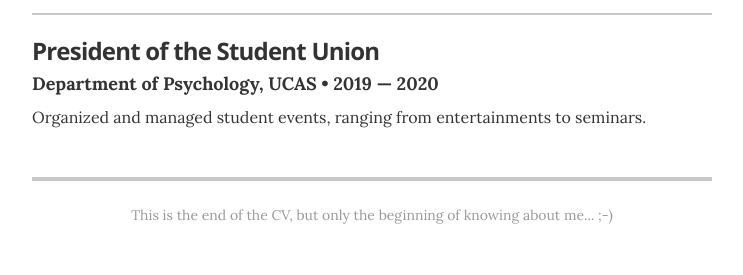
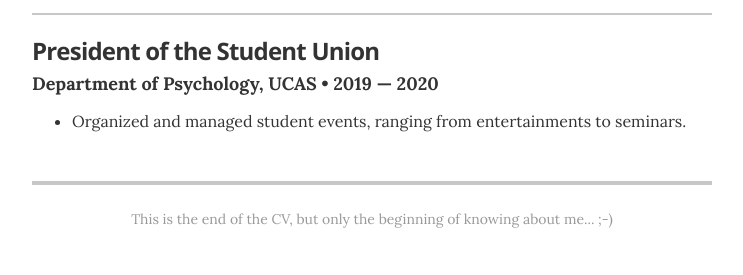
Before and after one commit to PsychYan/PsychYan.github.io, a Jekyll site: the page built from index.html, in a window 1280 px wide. Shown: the part 3842-4117 px from the top of the page, without its empty margins (268-1011 px from the left). Built offline with Jekyll 4.4.1, drawn with Linux system fonts in a browser that asks for light colours.

Commit message:
Update associations.yml

```diff
--- a/_data/associations.yml
+++ b/_data/associations.yml
@@ -4,4 +4,4 @@
 - organization: President of the Student Union
   role: Department of Psychology, UCAS
   year: 2019 &mdash; 2020
-  summary: Organized and managed student events, ranging from entertainments to seminars.
+  summary: <ul class="resume-item-list"><li>Organized and managed student events, ranging from entertainments to seminars.</li></ul>
```
